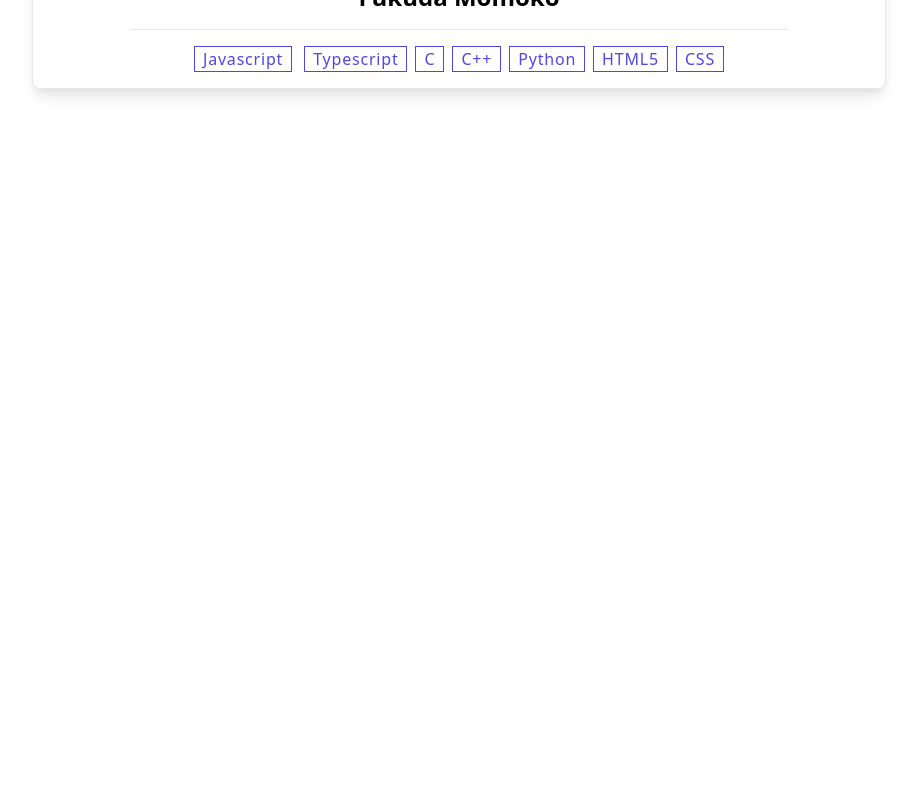
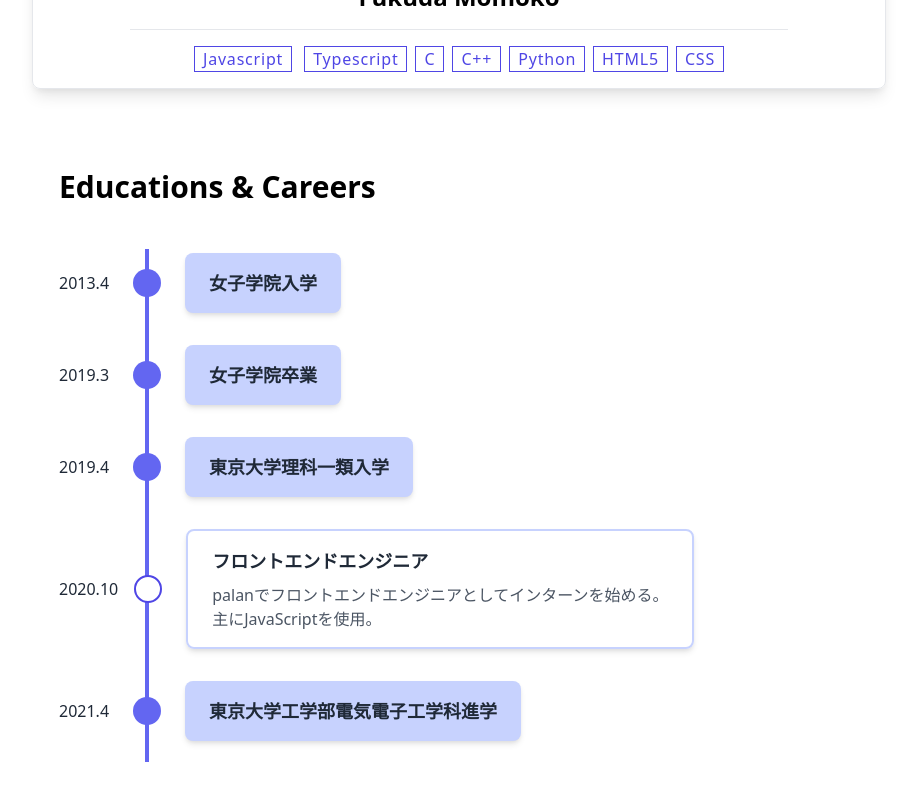
Before and after one commit to wtrgjadmw/my_portfolio, a Next.js app: page / in a window 1280 px wide. Shown: the part 392-1192 px from the top of the page, without its empty margins (181-1098 px from the left). Before the commit the page ends 800 px from the top, so only its background shows below. Built offline with nearby package versions, Linux system fonts and the light colour scheme.

Commit message:
Education追加

```diff
--- /dev/null
+++ b/components/Education.tsx
@@ -0,0 +1,38 @@
+export const Education = () => {
+  return(
+    <div className="px-60 pb-20 relative">
+      <div className="border-2 h-3/4 absolute left-80 mx-1.5 top-20 border-indigo-500 z-0"></div>
+      <h1 className="text-3xl font-bold pb-12">Educations & Careers</h1>
+      <ul className="text-gray-800">
+        <li className="flex items-center pb-8">
+          <div className="pr-6">2013.4</div>
+          <div className="bg-indigo-500 w-7 h-7 rounded-full mr-6"></div>
+          <div className="bg-indigo-200 rounded-lg shadow-md px-6 py-4 text-lg font-semibold">女子学院入学</div>
+        </li>
+        <li className="flex items-center pb-8">
+          <div className="pr-6">2019.3</div>
+          <div className="bg-indigo-500 w-7 h-7 rounded-full mr-6"></div>
+          <div className="bg-indigo-200 rounded-lg shadow-md px-6 py-4 text-lg font-semibold">女子学院卒業</div>
+        </li>
+        <li className="flex items-center pb-8">
+          <div className="pr-6">2019.4</div>
+          <div className="bg-indigo-500 w-7 h-7 rounded-full mr-6"></div>
+          <div className="bg-indigo-200 rounded-lg shadow-md px-6 py-4 text-lg font-semibold">東京大学理科一類入学</div>
+        </li>
+        <li className="flex items-center pb-8">
+          <div className="pr-4">2020.10</div>
+          <div className="border-indigo-600 border-2 bg-white w-7 h-7 rounded-full mr-6 z-10"></div>
+          <div className="border-indigo-200 border-2 rounded-lg shadow-md px-6 py-4 ">
+            <h2 className="text-lg font-semibold pb-2">フロントエンドエンジニア</h2>
+            <div className="text-gray-600">palanでフロントエンドエンジニアとしてインターンを始める。<br/>主にJavaScriptを使用。</div>
+          </div>
+        </li>
+        <li className="flex items-center pb-8">
+          <div className="pr-6">2021.4</div>
+          <div className="bg-indigo-500 w-7 h-7 rounded-full mr-6"></div>
+          <div className="bg-indigo-200 rounded-lg shadow-md px-6 py-4 text-lg font-semibold">東京大学工学部電気電子工学科進学</div>
+        </li>
+      </ul>
+    </div>
+  )
+}
--- a/components/Introduction.tsx
+++ b/components/Introduction.tsx
@@ -14,7 +14,6 @@ export default function Introduction() {
         <li className="mr-2 my-1 tracking-wider border px-2 text-indigo-600 border-indigo-600">HTML5</li>
         <li className="my-1 tracking-wider border px-2 text-indigo-600 border-indigo-600">CSS</li>
       </ul>
-
     </div>
   )
 }
--- a/pages/index.tsx
+++ b/pages/index.tsx
@@ -1,4 +1,5 @@
 import Head from 'next/head'
+import { Education } from '../components/Education'
 import Header from '../components/Header'
 import Introduction from '../components/Introduction'
 
@@ -13,6 +14,7 @@ export default function Home() {
       <div className="flex justify-center items-center py-20">
         <Introduction/>
       </div>
+      <Education/>
     </div>
   )
 }
```
